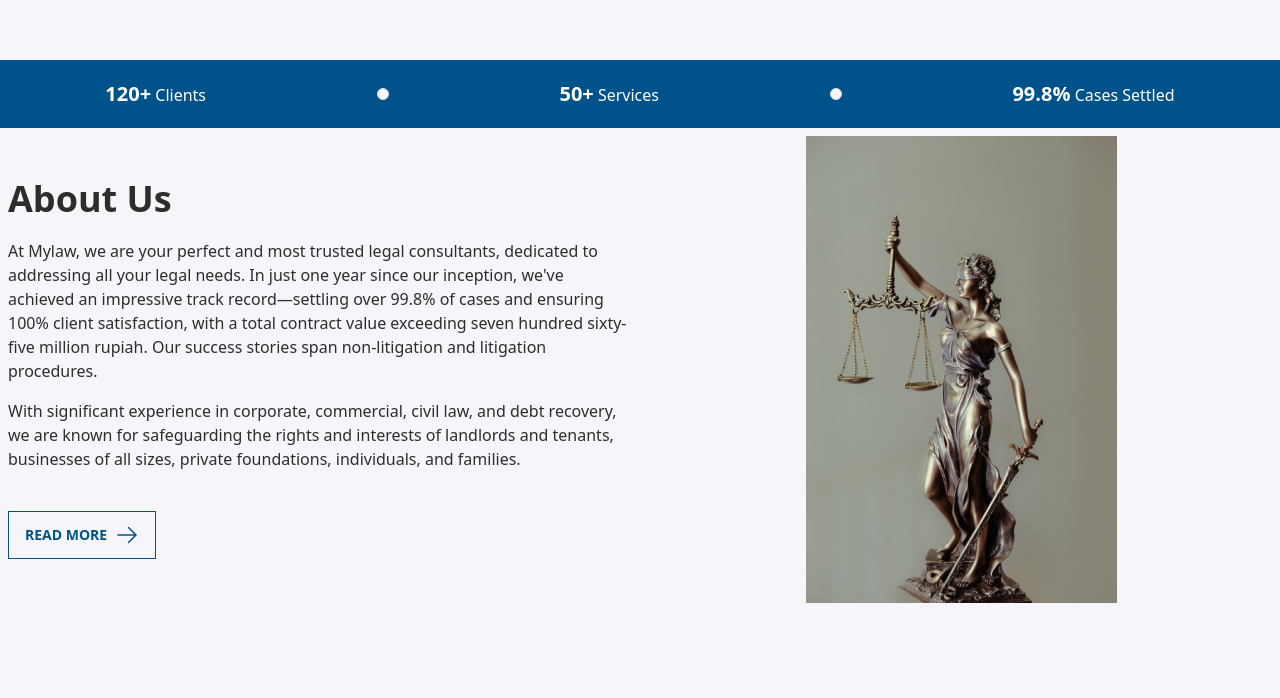
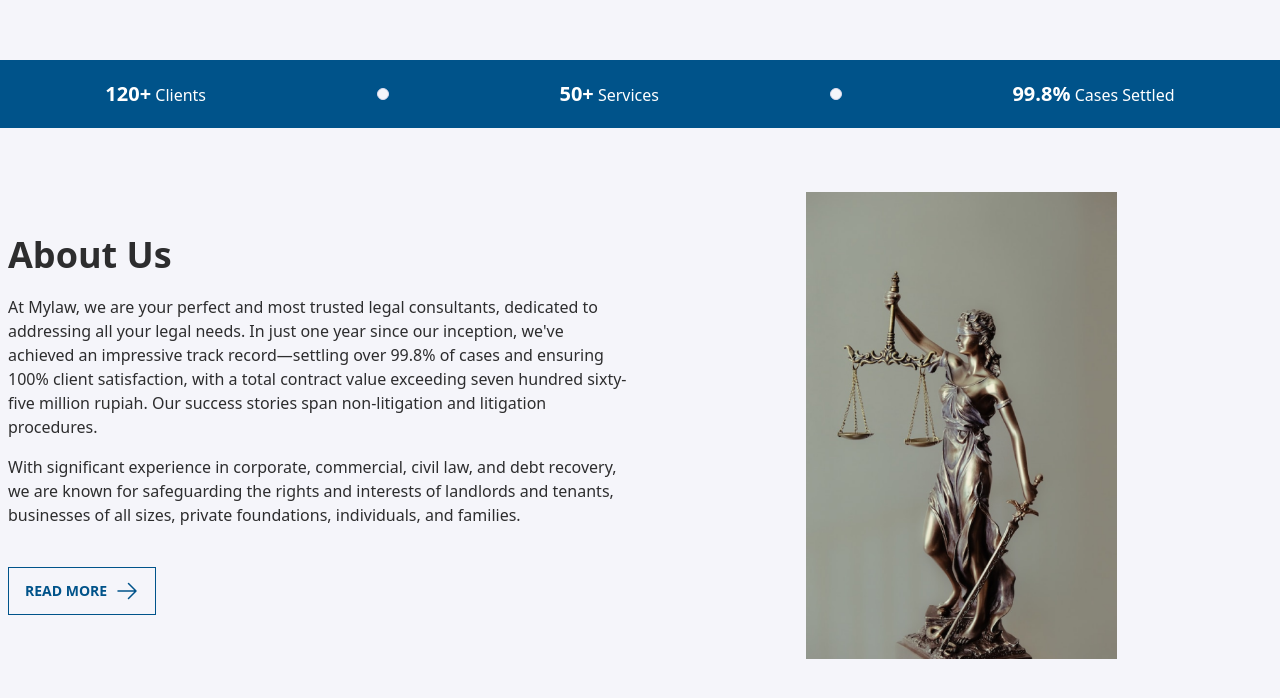
Before and after one commit to nctrnlman/client-mylaw, a React (Vite) app: page / in a window 1280 px wide. Shown: the part 740-1438 px from the top of the page. Before the commit the page ends 1351 px from the top, so only its background shows below. Built offline with nearby package versions, Linux system fonts and the light colour scheme.

Commit message:
Ref: add vertical padding to about us section

```diff
--- a/src/components/AboutUs.jsx
+++ b/src/components/AboutUs.jsx
@@ -2,7 +2,7 @@ import aboutUsImg from "../assets/img-about_us.png";
 
 const AboutUs = () => {
   return (
-    <div className="max-w-7xl p-2 bg-base-100 grid grid-cols-2 items-center gap-5 mx-auto">
+    <div className="max-w-7xl px-2 py-16 bg-base-100 grid grid-cols-2 items-center gap-5 mx-auto">
       <div>
         <h2 className="text-4xl font-bold mb-5">About Us</h2>
         <p className="mb-4">
```
